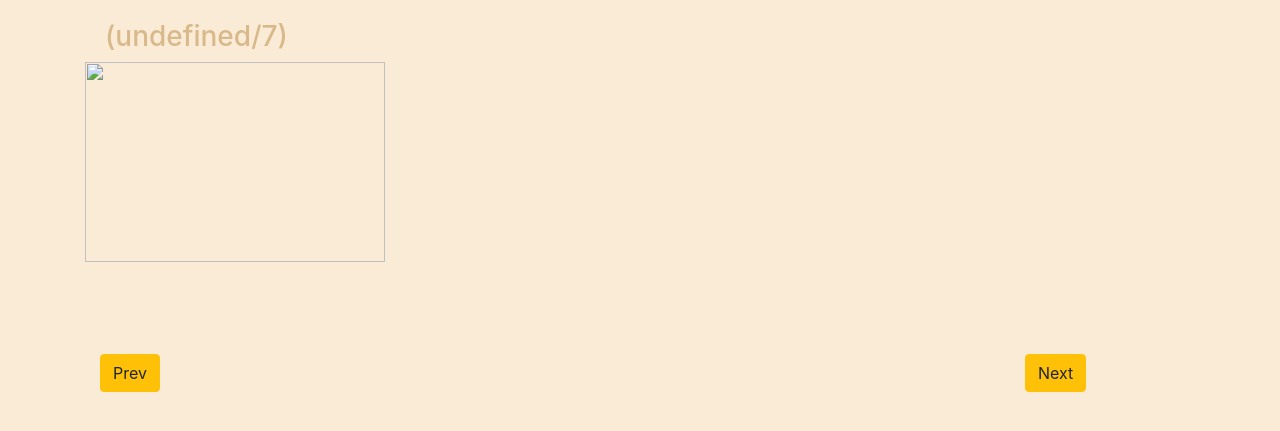
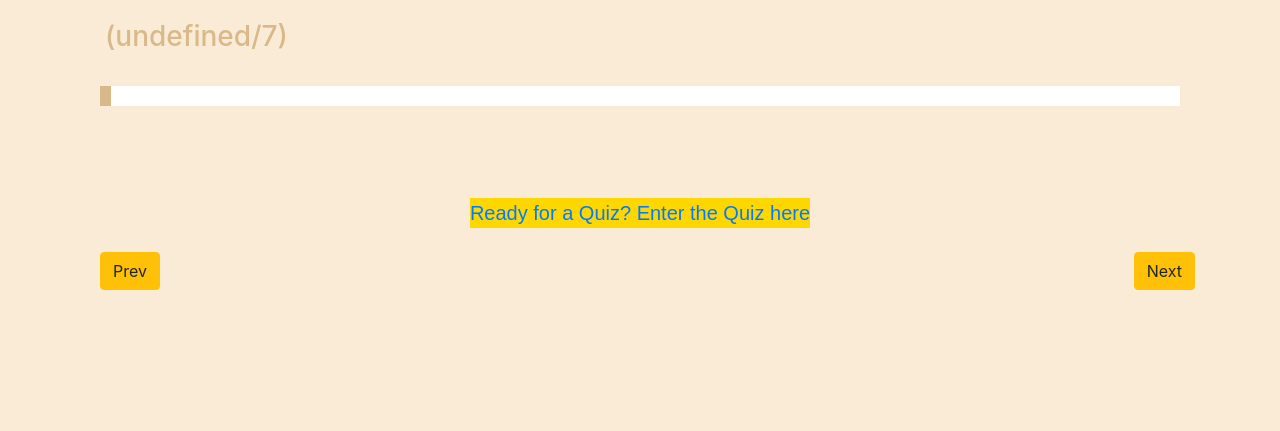
Before and after one commit to taliaKrum/UI-Final-Group4, a Flask app: template templates/learn.html in a window 1280 px wide. Shown: the part 104-535 px from the top of the page. Run offline with Flask 2, Linux system fonts and the light colour scheme; the template is opened without the code that fills it, so the values that code supplies are empty; parts of the project's set-up code (start-up, migrations or seed data) failed here and were passed over; some libraries are stand-ins or nearby versions.

Commit message:
Modified layout in learning section; Added one more quiz
Added interactions between learning and quizzes.

```diff
--- a/server.py
+++ b/server.py
@@ -38,7 +38,7 @@ lessons = {
     "4":{
         "lesson_id": "4",
         "title": "Step 3 - Baking time! ",
-        "items": ["1. Pour butter into tins", "2. Filling ⅔ full", "3. 350˚F 20 mins", "4. Remove to rack to cool"],
+        "items": ["1. Pour butter into tins", "2. Filling ⅔ full", "3. 350˚F 20-23 mins", "4. Remove to rack to cool"],
         "text": "Note: Don't Overfill - Fill cupcake liners 2/3 full or they will overflow and cause a muffin top.",
         "image":"https://thumbs.dreamstime.com/b/freshly-baked-cupcakes-oven-freshly-baked-cupcakes-oven-103971786.jpg",
         "next_lesson": "5",
@@ -80,7 +80,7 @@ lessons = {
 quiz_questions = {
     "1":{
         "question_id": "1",
-        "title": "Step 1: Drag ingredients into the right bowl!",
+        "title": "Question 1: Drag ingredients into the right bowl!",
         "Bowl1":["Flour", "Baking powder", "Salt"],
         "Bowl2": ["Butter", "Sugar"],
         "image":"https://www.wseetonline.com/rs/wp-content/uploads/2022/02/0764612a67bae5342d7f57abda5c78b0.jpg",
@@ -89,7 +89,7 @@ quiz_questions = {
     },
     "2":{
         "question_id": "2",
-        "title": "Step 2: What to do with butter?",
+        "title": "Question 2: What to do with butter?",
         "items":["Butter can be directly used after taking out from refrigerator.", "Use microwave to melt butter to liquid.", "Beat the butter until thick and fluffy."],
         "text": "",
         "image": "https://www.orange.nsw.gov.au/gallery/wp-content/uploads/2021/12/SUNDAY-STASH-APRIL-Pancake-Mix-process-1-100419-dL2vyi.tmp_.jpg",
@@ -98,7 +98,7 @@ quiz_questions = {
     },
     "3":{
         "question_id": "3",
-        "title": "Step 3: Write correct ingredients for cupcakes",
+        "title": "Question 3: Write correct ingredients for cupcakes",
         "items":["Mixed flours", "Milk", "Eggs", "Vanilla extract", "Pepper", "Cheese", "Rice", "Potatoes", "Basil", "Starch", "Onion"],
         "text": "",
         "image": "https://thumbs.dreamstime.com/b/freshly-baked-cupcakes-oven-freshly-baked-cupcakes-oven-103971786.jpg",
@@ -107,19 +107,19 @@ quiz_questions = {
     },
     "4":{
         "question_id": "4",
+        "title": "Question 4: What's the required temperature and baking time for cupcake?",
+        "items":["400˚F, 15-20 minutes","375˚F, 10-15 minutes", "350˚F, 20-23 minutes"],
+        "text": "",
+        "image": "https://thumbs.dreamstime.com/b/freshly-baked-cupcakes-oven-freshly-baked-cupcakes-oven-103971786.jpg",
+        "next_quiz": "5",
+        "prev_quiz": "3"
+    },
+    "5":{
+        "question_id": "5",
         "title": "End of Quiz",
         "items":[],
         "text": "",
-        "image": "https://thumbs.dreamstime.com/b/freshly-baked-cupcakes-oven-freshly-baked-cupcakes-oven-103971786.jpg",
-        "next_quiz": "4",
-        "prev_quiz": "2"
-    },
-    "5":{
-        "question_id": "5",
-        "title": "First question",
-        "items":[],
-        "text": "",
-        "image": "",
+        "image": "https://hips.hearstapps.com/del.h-cdn.co/assets/18/07/1518475314-vanilla-cupcake-horizontal-.jpg",
         "next_quiz": "6",
         "prev_quiz": "3"
     },
--- a/static/learn.js
+++ b/static/learn.js
@@ -2,6 +2,10 @@ import {ingredients, step1, step2, step3, frost_ing,frost_step1} from '/static/l
 
 function load(lesson){
     console.log(lesson.lesson_id)
+    var elem = document.getElementById("myBar");
+    var width = parseInt(lesson.lesson_id)
+    elem.style.width = width / 7 * 100 + "%";
+
     if(lesson.lesson_id == "1"){
         ingredients(lesson)
     }else if(lesson.lesson_id == "2"){
@@ -17,7 +21,12 @@ function load(lesson){
     }
     else if(lesson.lesson_id == "6"){
         frost_step1(lesson)
+    }else{
+        var row = $("<div class='row'></div>")
+        row.append($("<a class='quiz-enter' href='/quiz/1'>Ready for a Quiz? Enter the Quiz here</a>"))
+        $("#details").append(row)
     }
+
 
 }
 
@@ -28,6 +37,16 @@ $(document).ready(function() {
     else if(lesson.lesson_id == "7"){
         document.getElementById("next-button").disabled = true;
     }
+    if(lesson.lesson_id != "1" && lesson.lesson_id != "2"){
+        var lesson_img = document.getElementById("lesson-image");
+        lesson_img.style.width = "500px";
+        lesson_img.style.height = "auto";
+        lesson_img.style.display = "block";
+        lesson_img.style.marginLeft = "auto";
+        lesson_img.style.marginRight = "auto";
+
+    }
+
     load(lesson)
     $("#next-button").click(function(){
         if(lesson.next_lesson == "end"){
--- a/static/lessons.js
+++ b/static/lessons.js
@@ -26,6 +26,7 @@ function initPopup(items) {
 export function ingredients(lesson){
     var row = $("<div class='row'></div>")
     var col1 = $("<div class='col-md-4' id='list'></div>")
+    col1.append($("<br><div id='shopping-title'><mark>Shopping List :</mark></div><br>"))
     $.each(lesson.items, function(index,value){
         var list = $("<div id='l"+index+"'class='ingredient'>")
         list.html(value)
@@ -38,13 +39,14 @@ export function ingredients(lesson){
         col1.append(list)
     })
     row.append(col1)
-
-    var col2 = $("<div class='col-md-4' class='shop'><div id='shopping' class='shopping'>Shopping Cart</div><div id='shlist'></div></div>")
+    row.append($("<div class='col-md-1 arrow' style='padding-top:250px'><img src='https://thumbs.dreamstime.com/b/yellow-right-arrow-icon-yellow-right-arrow-icon-flat-style-isolated-white-background-125890820.jpg'></div>"))
+    row.append($("<div class='col-md-1'></div>"))
+    var col2 = $("<div class='col-md-4' class='shop'><div id='shopping' class='shopping'><br><i>Drag ingredients to your cart!</i><br><br><img src='https://d1nhio0ox7pgb.cloudfront.net/_img/g_collection_png/standard/256x256/shopping_cart.png'></img></div><div id='shlist'></div></div>")
     row.append(col2)
     $("#details").append(row)
 
-    var col3 = $("<div id='popup' class='col-md-4'></div>")
-    row.append(col3)
+    //var col3 = $("<div id='popup' class='col-md-4'></div>")
+    //row.append(col3)
 
     $("#shopping").droppable({
         drop: function(event, ui) {
@@ -57,6 +59,12 @@ export function ingredients(lesson){
             initPopup(popUpList);
             console.log(shoppingList)
         }
+    })
+
+    var quiz_row = $("<button id='quiz-button' class='btn btn-warning next-button'>Go to Quiz</button>")
+    $("#enter-quiz").append(quiz_row)
+    $("#quiz-button").click(function(){
+        window.location.href = "/quiz/3"
     })
 }
 
@@ -109,6 +117,7 @@ export function step1(lesson){
         })
         $("#cart").append(bowl)
     })
+    $("#cart").append($("<br><br><br><div class='row'><mark><i>Click on ingredients to see details!</i><i class='far fa-hand-point-up'></i></mark></div>"))
 
     var row3 = $("<div class='row'></div>")
     var col = $("<div id='directions' class='col-md-12 note'></div>")
@@ -116,16 +125,25 @@ export function step1(lesson){
     col.append(col3)
     row3.append(col)
     $("#details").append(row3)
+
+    var quiz_row = $("<button id='quiz-button' class='btn btn-warning next-button'>Go to Quiz</button>")
+    $("#enter-quiz").append(quiz_row)
+    $("#quiz-button").click(function(){
+        window.location.href = "/quiz/1"
+    })
 }
 
 export function step2(lesson){
+    var r1 = $("<div class='row'><mark><i>Click on each step to see details!</i></mark> </div><br><br>")
+    $("#details").append(r1)
+
     var r = $("<div class='row'></div>")
     var col1 = $("<div class='col-md-4'></div>")
     var col2 = $("<div class='col-md-4'></div>")
     var col3 = $("<div class='col-md-4'></div>")
 
     $.each(lesson.items, function(index,value){
-       var row = $("<div class='row'><p class='step2-text'>"+value+"</p></div><br>")
+       var row = $("<div class='row'><p class='step2-text'>"+value+"</p></div><br><br>")
        var img = $("<div class='right'><img id='i"+index+"' class='bowl-imgs' src='"+lesson.extra_images[index]+"'</div>")
     //    row.append(value);
 
@@ -150,12 +168,18 @@ export function step2(lesson){
    //r.append($("<div class='col-md-1'></div>"))
    r.append(col3)
    $("#details").append(r)
+
+   var quiz_row = $("<button id='quiz-button' class='btn btn-warning next-button'>Go to Quiz</button>")
+    $("#enter-quiz").append(quiz_row)
+    $("#quiz-button").click(function(){
+        window.location.href = "/quiz/2"
+    })
 }
 
 export function step3(lesson){
     var r = $("<div class='row'></div>")
     var col1 = $("<div class='col-md-3'></div>")
-    var col2 = $("<div class='col-md-5'><img src='https://natashaskitchen.com/wp-content/uploads/2020/05/Vanilla-Cupcakes-8-728x546.jpg'></div>")
+    var col2 = $("<div class='col-md-6'><img src='https://natashaskitchen.com/wp-content/uploads/2020/05/Vanilla-Cupcakes-8-728x546.jpg'></div>")
     var col3 = $("<div class='col-md-3'></div>")
 
     $.each(lesson.items, function(index,value){
@@ -173,6 +197,12 @@ export function step3(lesson){
    //r.append($("<div class='col-md-1'></div>"))
    r.append(col3)
    $("#details").append(r)
+
+   var quiz_row = $("<button id='quiz-button' class='btn btn-warning next-button'>Go to Quiz</button>")
+    $("#enter-quiz").append(quiz_row)
+    $("#quiz-button").click(function(){
+        window.location.href = "/quiz/4"
+    })
 }
 export function frost_ing(lesson){
 
@@ -180,6 +210,7 @@ export function frost_ing(lesson){
     var col1 = $("<div class='col-md-3'><img src='https://www.recipetineats.com/wp-content/uploads/2020/09/Perfect-vanilla-cupcake.jpg'></div>")
     var col2 = $("<div class='col-md-1 arrow'><img src='https://thumbs.dreamstime.com/b/yellow-right-arrow-icon-yellow-right-arrow-icon-flat-style-isolated-white-background-125890820.jpg'></div>")
     var col3 = $("<div class='col-md-3'><img src='https://www.noracooks.com/wp-content/uploads/2022/03/sq-3.jpg'></div>")
+    row.append($("<div class='col-md-1'></div>"))
     row.append(col1)
     row.append($("<div class='col-md-1'></div>"))
     row.append(col2)
@@ -189,6 +220,7 @@ export function frost_ing(lesson){
     var row2 = $("<div class='row'></div><br><br>")
     var col4 = $("<div class='col-md-5 subtitle'></div><br>")
     col4.append(lesson.text)
+    row2.append($("<div class='col-md-1'></div>"))
     row2.append(col4)
     $("#details").append(row)
     $("#details").append(row2)
@@ -204,11 +236,13 @@ export function frost_ing(lesson){
         var col2 = $("<div class='col-md-4'></div>")
 
         col2.append(value)
+        row.append($("<div class='col-md-1'></div>"))
         row.append(col1)
         row.append($("<div class='col-md-1'></div>"))
         row.append(col2)
         $("#details").append(row)
    })
+
 }
 
 export function frost_step1(lesson){
@@ -230,6 +264,7 @@ export function frost_step1(lesson){
         var col3 = $("<div class='col-md-2'><img src='" + beat_imgs[index]+ "'></div>")
 
         col2.append(value)
+        row.append($("<div class='col-md-2'></div>"))
         row.append(col1)
         row.append(col2)
         row.append(col3)
--- a/static/main.css
+++ b/static/main.css
@@ -38,7 +38,7 @@ img{
 }
 
 .shopping{
-    background-color: rgb(228, 184, 63);
+    /*background-color: rgb(228, 184, 63);*/
     padding-bottom: 40px;
     padding-top: 40px;
     text-align: center;
@@ -116,3 +116,41 @@ img{
     color:rgb(217, 185, 138);
     margin-left: 20px;
 }
+
+#myProgress {
+    width: 100%;
+    background-color: white;
+  }
+
+#myBar {
+    width: 1%;
+    height: 20px;
+    background-color: rgb(217, 185, 138);
+}
+.next-button {
+    position: absolute;
+    right:0;
+}
+
+mark {
+    background-color:rgb(217, 185, 138);
+    color: black;
+    display: block;
+    margin-left: auto;
+    margin-right: auto;
+}
+
+#list{
+    font-size: 23px;
+}
+#shopping-title{
+    font-size: 30px;
+}
+
+.quiz-enter{
+    display: block;
+    margin-left: auto;
+    margin-right: auto;
+    background-color: gold;
+    /*color:rgb(102, 63, 5);*/
+}
--- a/templates/learn.html
+++ b/templates/learn.html
@@ -16,8 +16,13 @@
                 <h2><i>{{lesson.title}} </i></h2>
                 <h3 id="progress"></h3>
             </div>
+            <br>
+            <div id="myProgress">
+                <div id="myBar"></div>
+            </div>
+            <br><br>
             <div class="row">
-                <img class="lesson-image" src="{{lesson.image}}">
+                <img class="lesson-image" id = "lesson-image" src="{{lesson.image}}">
                 <div id="cart"></div>
             </div>
         </div>
@@ -26,14 +31,15 @@
 
         </div>
         <br>
-        <br>
         <div class="row">
             <div class="col-md-2">
                 <button id="prev-button" class="btn btn-warning">Prev</button>
             </div>
-            <div class="col-md-8"></div>
+            <div class="col-md-3"></div>
+            <div class="col-md-2" id="enter-quiz"></div>
+            <div class="col-md-3"></div>
             <div class="col-md-2">
-                <button id="next-button" class="btn btn-warning">Next</button>
+                <button id="next-button" class="btn btn-warning next-button">Next</button>
             </div>
         </div>
         <br>
```
Also changed, not shown: static/quiz.js (+12 -3 lines), static/quizzes.js (+45 -1 lines).
